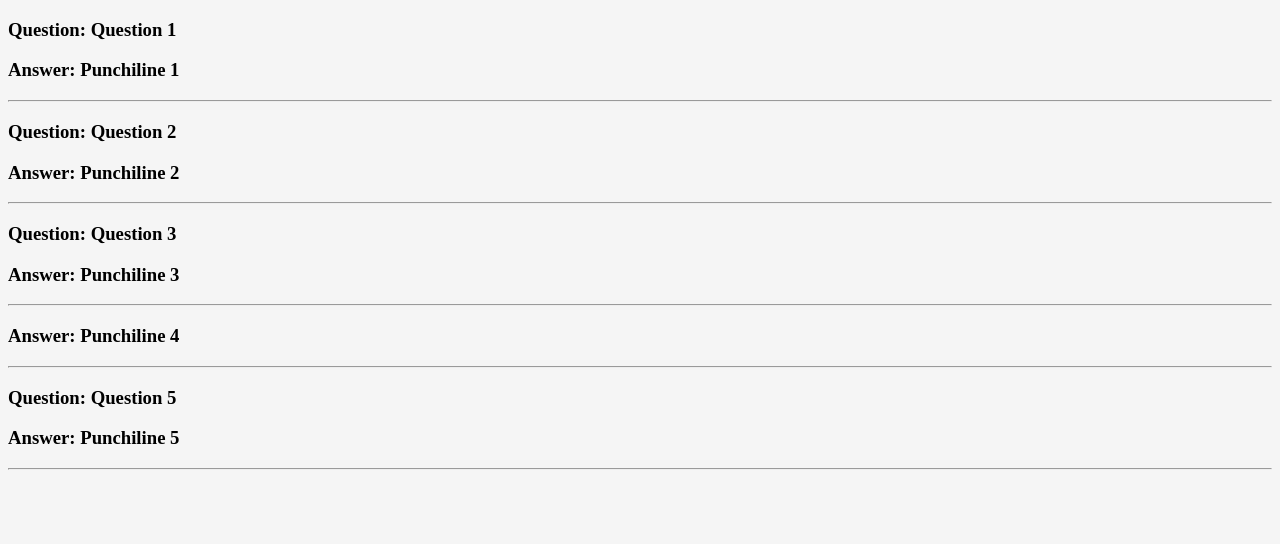
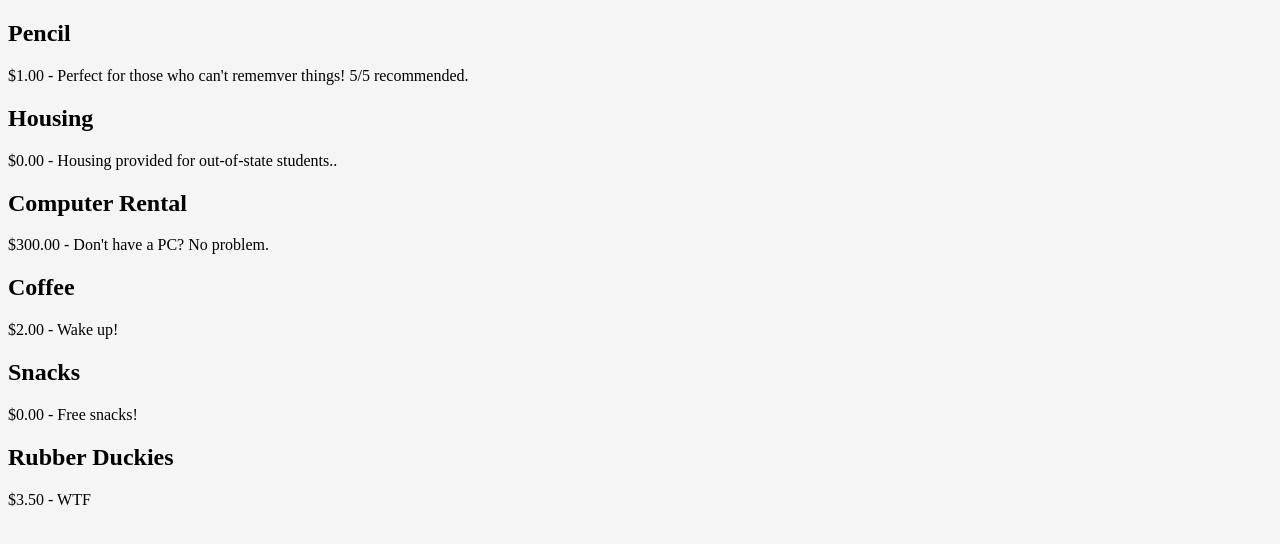
Before and after one commit to sashiba/react-course1, a React (Create React App) app: page / in a window 1280 px wide. Shown: the top 544 px of the page. Built offline with nearby package versions, Linux system fonts and the light colour scheme.

Commit message:
add products tasks

```diff
--- a/src/Jokes.js
+++ b/src/Jokes.js
@@ -1,17 +1,14 @@
 import React from "react";
 import "./App.css";
 import Joke from "./components/Joke";
+import jokesData from "./jokesData.js";
 
 function App() {
-  return (
-    <div>
-      <Joke question="Question 1" punchLine="Punchiline 1" />
-      <Joke question="Question 2" punchLine="Punchiline 2" />
-      <Joke question="Question 3" punchLine="Punchiline 3" />
-      <Joke punchLine="Punchiline 4" />
-      <Joke question="Question 5" punchLine="Punchiline 5" />
-    </div>
-  );
+  const jokesComponents = jokesData.map((joke) => (
+    <Joke key={joke.id} question={joke.question} punchLine={joke.punchLine} />
+  ));
+
+  return <div>{jokesComponents}</div>;
 }
 
 export default App;
--- /dev/null
+++ b/src/Products.js
@@ -0,0 +1,13 @@
+import React from "react";
+import "./App.css";
+import productsData from "./vschoolProducts";
+import Product from "./components/Product";
+
+function App() {
+  const productComponents = productsData.map((product) => (
+    <Product key={product.id} product={product} />
+  ));
+  return <div>{productComponents}</div>;
+}
+
+export default App;
--- a/src/components/Joke.js
+++ b/src/components/Joke.js
@@ -6,7 +6,9 @@ function Joke(props) {
       <h3 style={{ display: !props.question && "none" }}>
         Question: {props.question}
       </h3>
-      <h3>Answer: {props.punchLine}</h3>
+      <h3 style={{ color: !props.question && "#888888" }}>
+        Answer: {props.punchLine}
+      </h3>
       <hr />
     </div>
   );
--- /dev/null
+++ b/src/components/Product.js
@@ -0,0 +1,19 @@
+import React from "react";
+
+// id, name, price, descr
+function Product(props) {
+  return (
+    <div>
+      <h2>{props.product.name}</h2>
+      <p>
+        {props.product.price.toLocaleString("en-US", {
+          style: "currency",
+          currency: "USD",
+        })}{" "}
+        - {props.product.description}
+      </p>
+    </div>
+  );
+}
+
+export default Product;
--- a/src/index.js
+++ b/src/index.js
@@ -1,6 +1,6 @@
 import React from "react";
 import ReactDOM from "react-dom";
 // import App from "./App.js";
-import App from "./Jokes.js";
+import App from "./Products.js";
 
 ReactDOM.render(<App />, document.getElementById("root"));
--- /dev/null
+++ b/src/jokesData.js
@@ -0,0 +1,10 @@
+const jokesData = [
+  { id: 1, punchLine: "punchline 1" },
+  { id: 2, question: "Question 2", punchLine: "punchline 2" },
+  { id: 3, question: "Question 3", punchLine: "punchline 3" },
+  { id: 4, question: "Question 4", punchLine: "punchline 4" },
+  { id: 5, question: "Question 5", punchLine: "punchline 5" },
+  { id: 6, question: "Question 6", punchLine: "punchline 6" },
+];
+
+export default jokesData;
--- /dev/null
+++ b/src/vschoolProducts.js
@@ -0,0 +1,41 @@
+const products = [
+  {
+    id: 1,
+    name: "Pencil",
+    price: 1,
+    description:
+      "Perfect for those who can't rememver things! 5/5 recommended.",
+  },
+  {
+    id: 2,
+    name: "Housing",
+    price: 0,
+    description: "Housing provided for out-of-state students..",
+  },
+  {
+    id: 3,
+    name: "Computer Rental",
+    price: 300,
+    description: "Don't have a PC? No problem.",
+  },
+  {
+    id: 4,
+    name: "Coffee",
+    price: 2,
+    description: "Wake up!",
+  },
+  {
+    id: 5,
+    name: "Snacks",
+    price: 0,
+    description: "Free snacks!",
+  },
+  {
+    id: 6,
+    name: "Rubber Duckies",
+    price: 3.5,
+    description: "WTF",
+  },
+];
+
+export default products;
```
